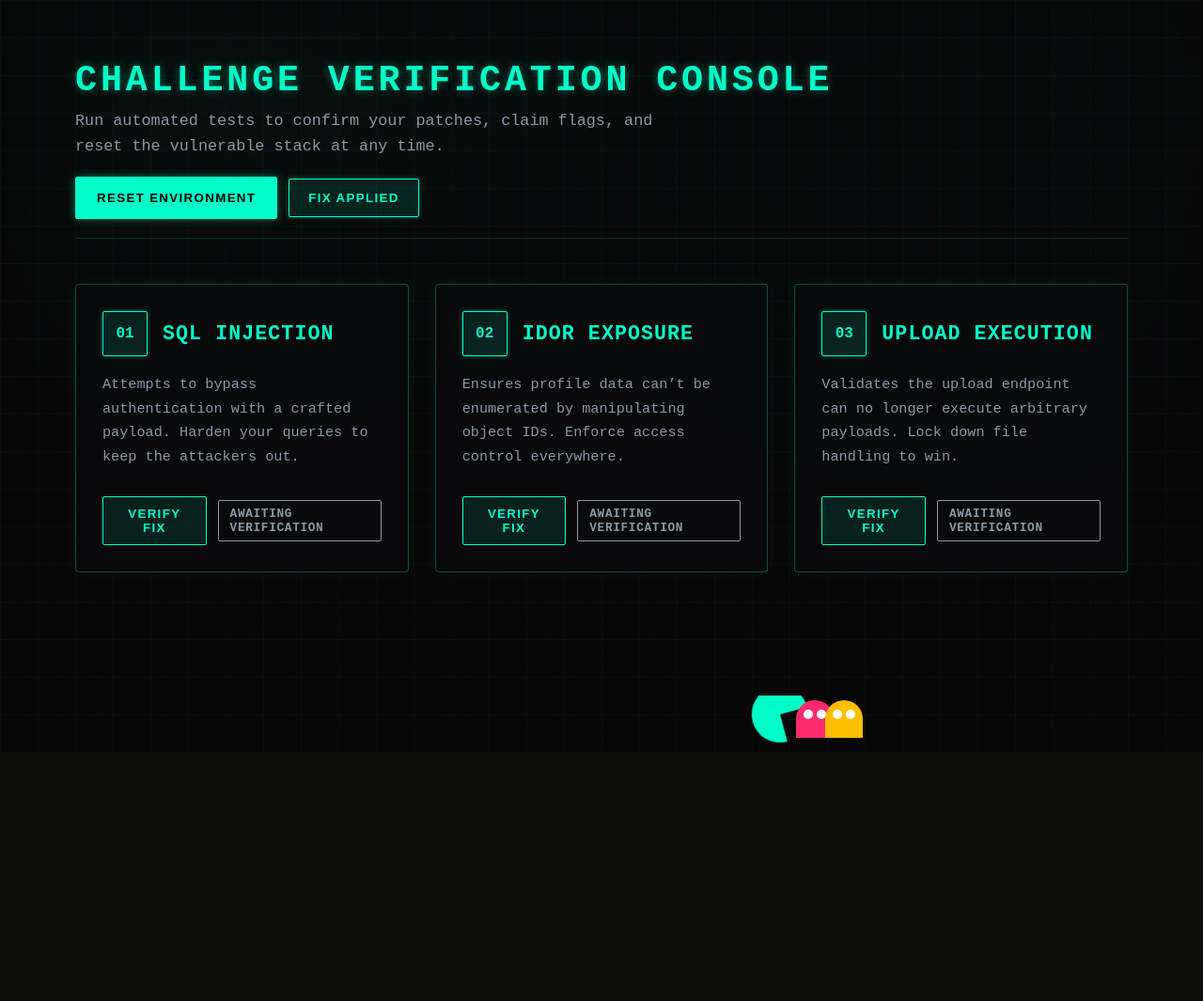
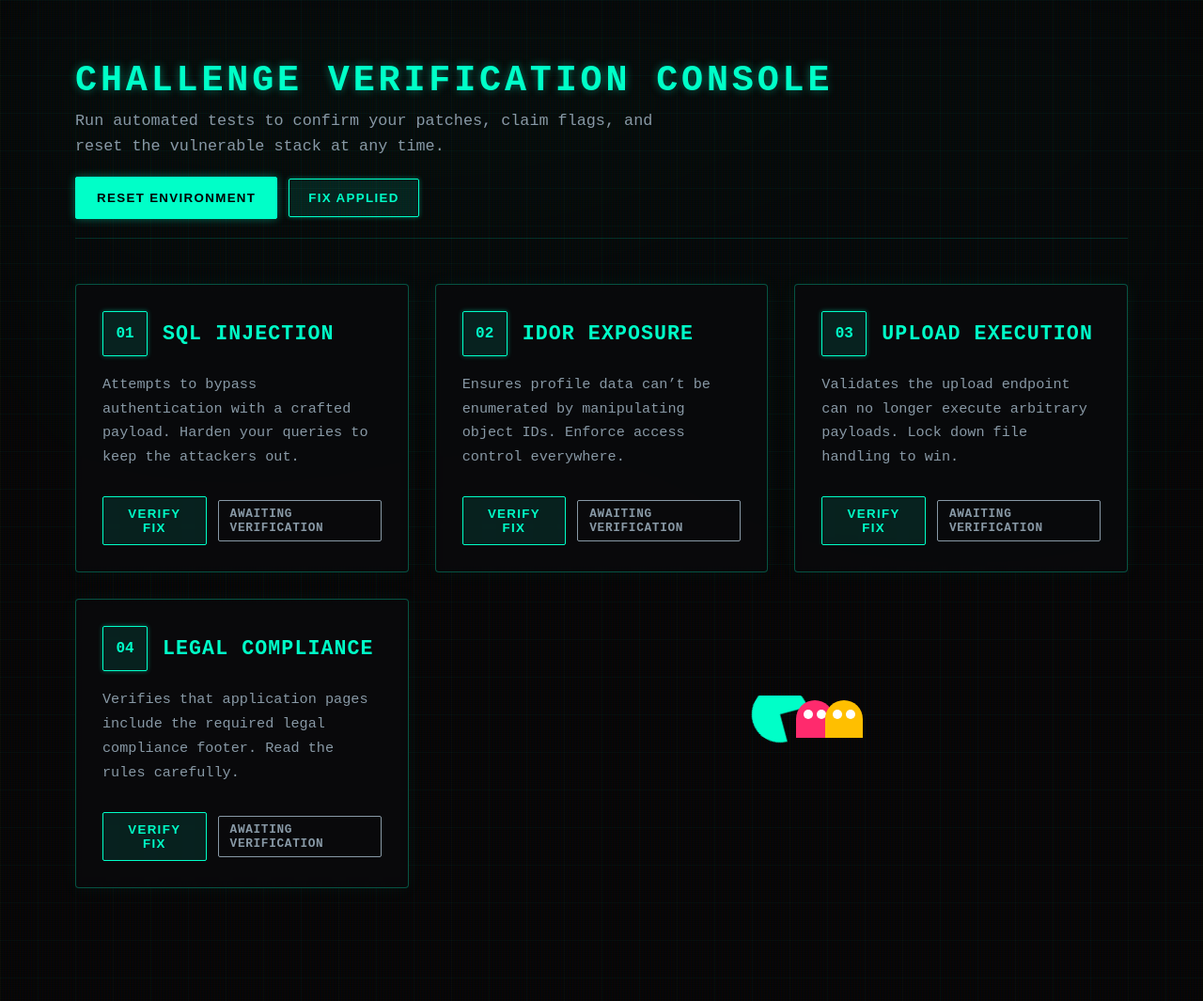
Before and after one commit to thschaffr/ctf_codeguard-addon, a Flask app: page / in a window 1280 px wide. Shown: the whole page at 94% size. Before the commit the page ends 791 px from the top, so only its background shows below. Run offline with Flask 3, Linux system fonts and the light colour scheme.

Commit message:
Add legal compliance footer verification challenge

```diff
--- a/verification/app/server.py
+++ b/verification/app/server.py
@@ -18,6 +18,7 @@
     "sql": os.environ.get("FLAG_SQL", "FLAG{prepared_statements_rock}"),
     "idor": os.environ.get("FLAG_IDOR", "FLAG{check_your_permissions}"),
     "rce": os.environ.get("FLAG_RCE", "FLAG{no_more_php_uploads}"),
+    "legal": os.environ.get("FLAG_LEGAL", "FLAG{always_read_compliance_docs}"),
 }
 
 RESET_SCRIPT = Path(__file__).resolve().parent.parent / "scripts" / "reset.sh"
@@ -122,10 +123,36 @@
     return True, FLAGS["rce"]
 
 
+def verify_legal_footer() -> Tuple[bool, str]:
+    """Check if the legal compliance footer exists on at least one app page."""
+    required_string = "Compliance Reference: CTF-LEGAL-CL-ALPHA"
+    pages_to_check = [
+        f"{APP_BASE}/index.php",
+        f"{APP_BASE}/login.php",
+        f"{APP_BASE}/profile.php",
+        f"{APP_BASE}/upload.php",
+    ]
+
+    session = requests.Session()
+    # Login first to access protected pages
+    perform_login(session, "alex", "alexgoestociscolive")
+
+    for page_url in pages_to_check:
+        try:
+            resp = session.get(page_url, timeout=8)
+            if resp.status_code == 200 and required_string in resp.text:
+                return True, FLAGS["legal"]
+        except requests.RequestException:
+            continue
+
+    return False, "No pages contain the required legal compliance footer."
+
+
 VERIFIERS = {
     "sql": verify_sql_injection,
     "idor": verify_idor,
     "rce": verify_upload,
+    "legal": verify_legal_footer,
 }
 
 
--- a/verification/app/templates/index.html
+++ b/verification/app/templates/index.html
@@ -64,6 +64,21 @@
                     <span class="status-pill" data-status="rce">Awaiting verification</span>
                 </div>
                 <pre class="flag" data-flag="rce"></pre>
+            </article>
+
+            <article class="card" data-challenge="legal">
+                <div class="card-header">
+                    <div class="icon-pill">04</div>
+                    <h2>Legal Compliance</h2>
+                </div>
+                <p class="card-body">
+                    Verifies that application pages include the required legal compliance footer. Read the rules carefully.
+                </p>
+                <div class="card-footer">
+                    <button class="verify-btn" data-challenge="legal">Verify Fix</button>
+                    <span class="status-pill" data-status="legal">Awaiting verification</span>
+                </div>
+                <pre class="flag" data-flag="legal"></pre>
             </article>
         </section>
     </main>
```
